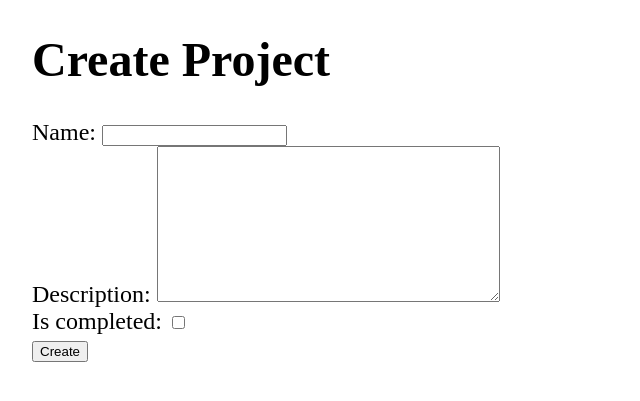
After one commit to djwesleyborges/learning-django-tenancy, a Django app: page /create/ in a window 1280 px wide. The commit adds this page. Shown: the top 401 px of the page, without its empty margins (0-640 px from the left). Run offline with Django 5.2, Linux system fonts and the light colour scheme.

Commit message:
feat: add project creation functionality
- Add ProjectForm with name, description and is_completed fields
- Create project_create view with form handling
- Add project_create.html template for project creation form
- Update project_list.html with link to create new project
- Add URL route for project creation
- Add is_completed boolean field to Project model

```diff
--- /dev/null
+++ b/apps/tasks/forms.py
@@ -0,0 +1,12 @@
+from django import forms
+from .models import Project
+
+class ProjectForm(forms.ModelForm):
+    class Meta:
+        model = Project
+        fields = ['name', 'description', 'is_completed']
+        widgets = {
+            'name': forms.TextInput(attrs={'class': 'form-control'}),
+            'description': forms.Textarea(attrs={'class': 'form-control'}),
+            'is_completed': forms.CheckboxInput(attrs={'class': 'form-check-input'}),
+        }
--- a/apps/tasks/models.py
+++ b/apps/tasks/models.py
@@ -3,6 +3,7 @@ from django.db import models
 class Project(models.Model):
     name = models.CharField(max_length=100)
     description = models.TextField()
+    is_completed = models.BooleanField(default=False)
     created_at = models.DateTimeField(auto_now_add=True)
     updated_at = models.DateTimeField(auto_now=True)
 
--- /dev/null
+++ b/apps/tasks/templates/project_create.html
@@ -0,0 +1,12 @@
+{% extends 'base.html' %}
+
+{% block content %}
+<div style="margin: 24px; font-size: 24px;">
+    <h1>Create Project</h1>
+    <form method="post">
+        {% csrf_token %}
+        {{ form }}
+        <button type="submit">Create</button>
+    </form>
+</div>
+{% endblock %}
--- a/apps/tasks/templates/project_list.html
+++ b/apps/tasks/templates/project_list.html
@@ -3,6 +3,9 @@
 {% block content %}
     <div style="margin: 24px; font-size: 24px">
         <h1>{{ request.tenant.name }}'s Projects</h1>
+
+        <a href="{% url 'tasks:project_create' %}">Create Project</a>
+
         {% if projects %}
             <p>Total Projects Found: <strong>{{ projects|length }}</strong></p>
 
--- a/apps/tasks/urls.py
+++ b/apps/tasks/urls.py
@@ -5,4 +5,5 @@ app_name = 'tasks'
 
 urlpatterns = [
     path('', views.project_list, name='project_list'),
+    path('create/', views.project_create, name='project_create'),
 ]
--- a/apps/tasks/views.py
+++ b/apps/tasks/views.py
@@ -1,7 +1,18 @@
-from django.shortcuts import render
+from django.shortcuts import render, redirect
 from .models import Project
+from .forms import ProjectForm
 
 def project_list(request):
     projects = Project.objects.all().prefetch_related('tasks')
     context = {'projects': projects}
     return render(request, 'project_list.html', context)
+
+def project_create(request):
+    if request.method == 'POST':
+        form = ProjectForm(request.POST or None)
+        if form.is_valid():
+            form.save()
+            return redirect('tasks:project_list')
+    else:
+        form = ProjectForm()
+    return render(request, 'project_create.html', {'form': form})
```
